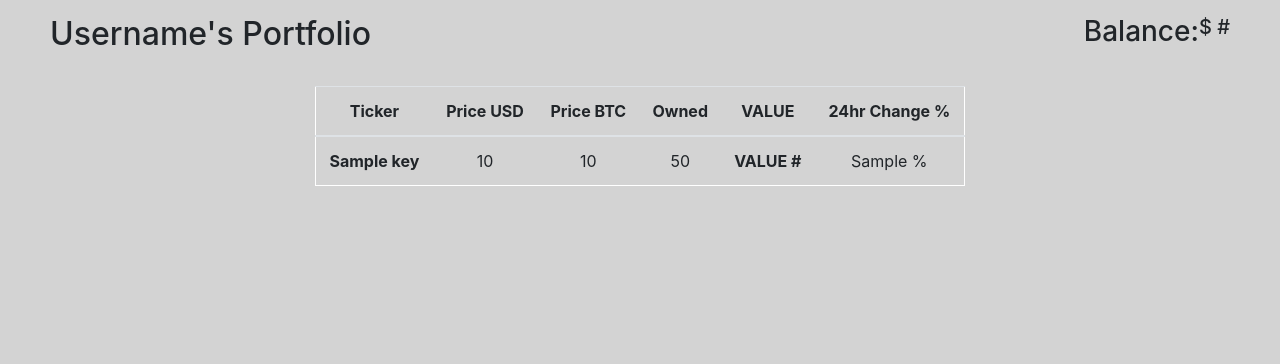
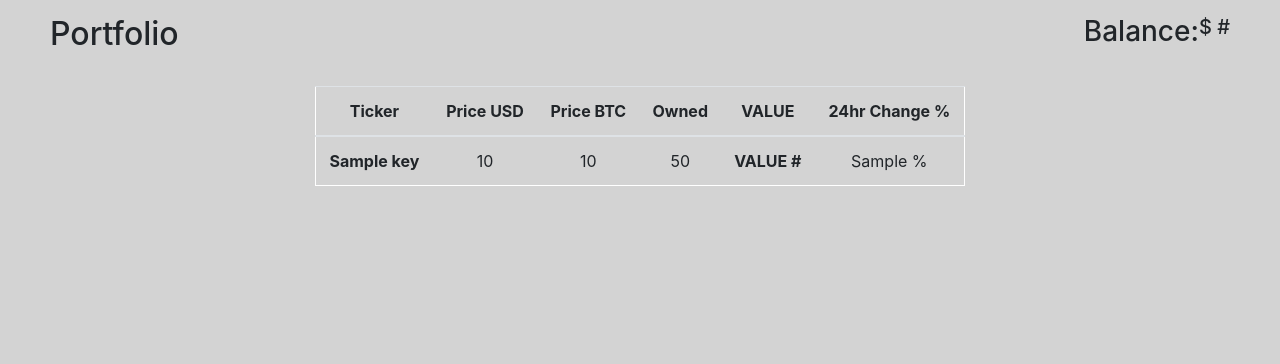
Before and after one commit to merlz6/CryptoShpere, a Django app: template crypto_sphere/authenticate/templates/portfolio.html in a window 1280 px wide. Shown: the part 56-420 px from the top of the page. Run offline with Django 3.2, Linux system fonts and the light colour scheme; the template is opened without the code that fills it: most values are stand-ins (such as "Sample title", 1, 10 or a date in 2020); some libraries are stand-ins or nearby versions.

Commit message:
display username on portfolio page

```diff
--- a/crypto_sphere/authenticate/templates/portfolio.html
+++ b/crypto_sphere/authenticate/templates/portfolio.html
@@ -5,7 +5,7 @@
 {% block content %}
 
 <div class='usernamePortfolioDiv'>
-  <h2>Username's Portfolio</h2>
+  <h2>{{user.username}} Portfolio</h2>
   <div class='balanceBox'>
       <h3>Balance:</h3><h5>$ # </h5>
     </div>
```
